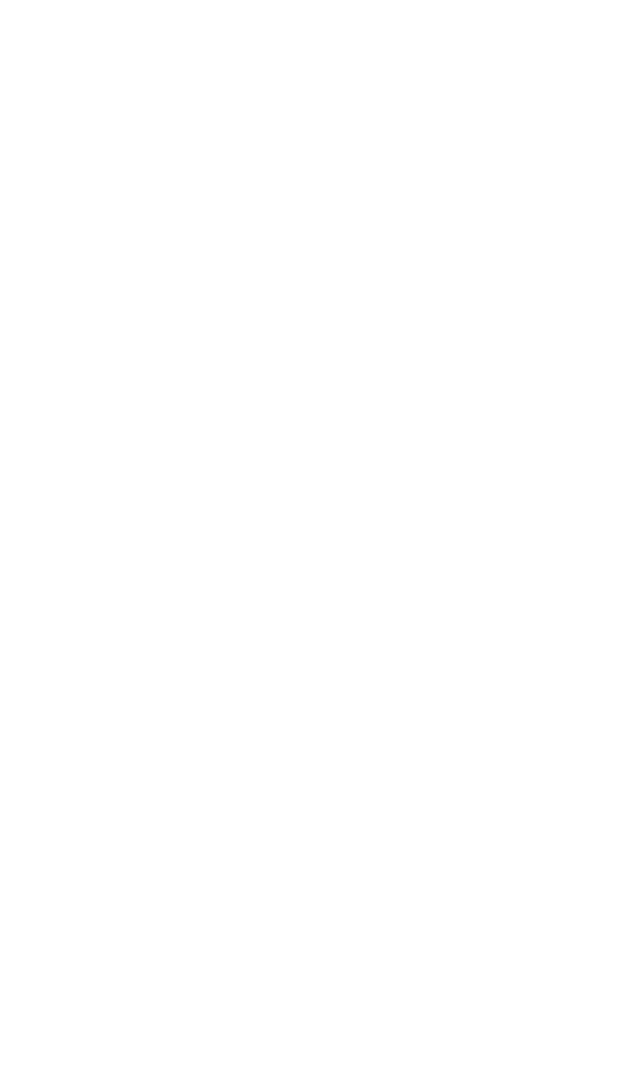
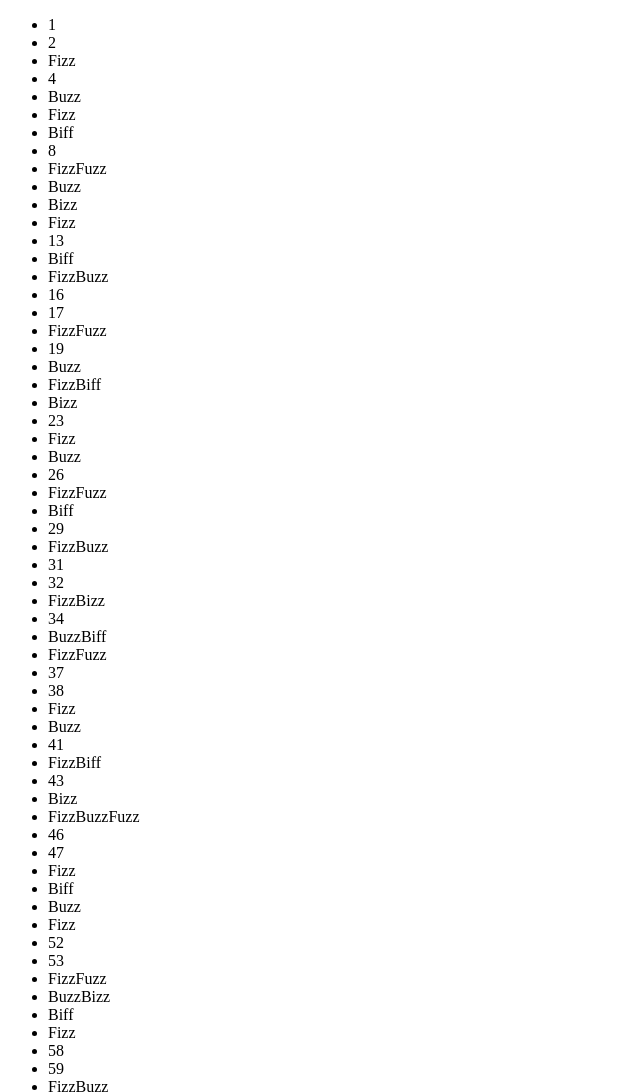
Before and after one commit to LaurynassGargasas/2023-09-12-loops, a plain HTML site: page index.html in a window 1280 px wide. Shown: the top 1092 px of the page, without its empty margins (0-640 px from the left). Before the commit the page ends 800 px from the top, so only its background shows below. Drawn offline with Linux system fonts and the light colour scheme.

Commit message:
into html

```diff
--- a/index.html
+++ b/index.html
@@ -6,7 +6,7 @@
     <title>Document</title>
 </head>
 <body>
-
+    <div class="container"></div>
 
     <script src="scriptbuzz.js"></script>
 </body>
--- a/scriptbuzz.js
+++ b/scriptbuzz.js
@@ -36,7 +36,10 @@
 //     }
 // }
 
+let main = document.querySelector('div')
+let ul = document.createElement('ul')
 
+main.append(ul)
 
 function fizzbuzz() {
     for (let i = 1; i <= 100; i++) {
@@ -66,7 +69,11 @@ function fizzbuzz() {
             output = i;
         }
 
-        console.log(output);
+        let numbers = document.createElement('li')
+        numbers.textContent = output
+        ul.append(numbers)
+
+        // console.log(output);
     }
 }
 
```
